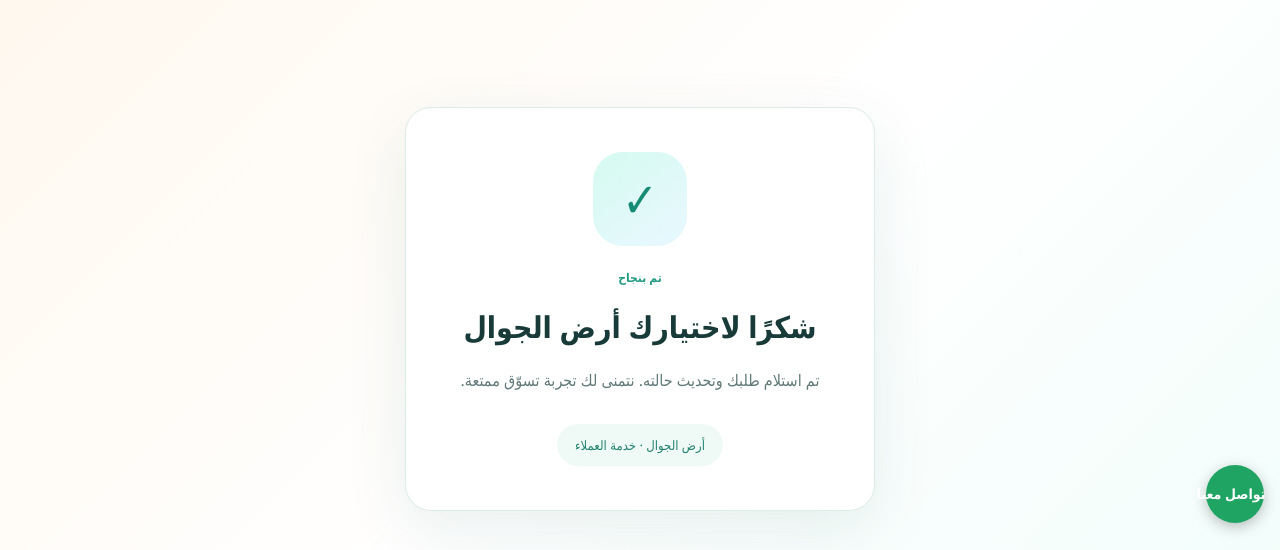
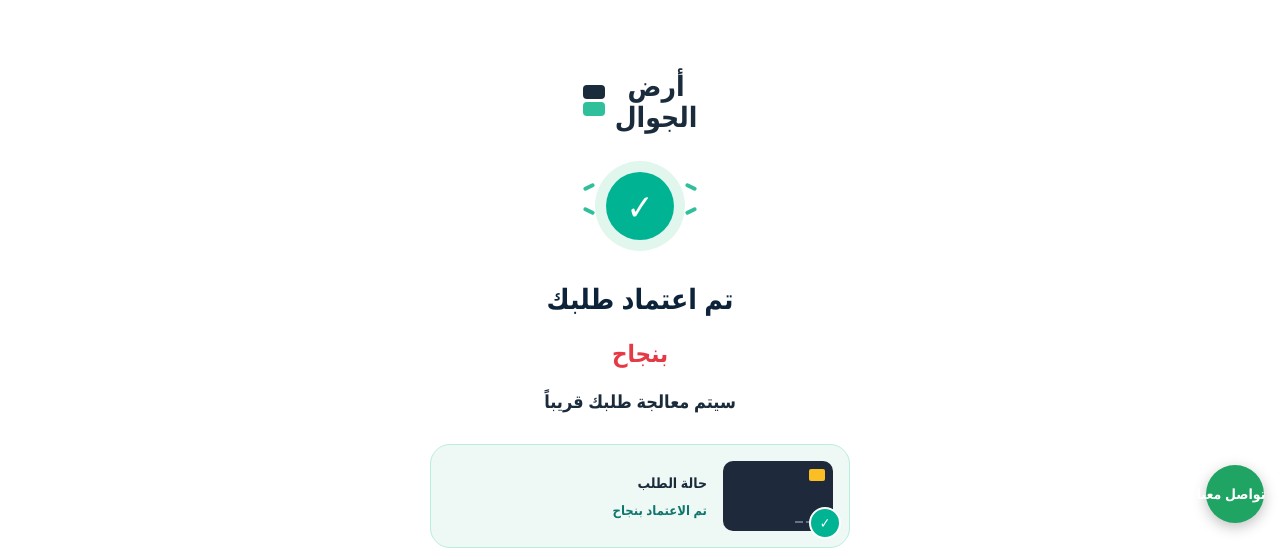
Before and after one commit to ffgg35646-ops/erd-algwal, a Next.js app: page /checkout/status/completed in a window 1280 px wide. Shown: the part 259-809 px from the top of the page. Built offline with nearby package versions, Linux system fonts and the light colour scheme; no server answers; the database is empty.

Commit message:
Update page.tsx

```diff
--- a/app/checkout/status/completed/page.tsx
+++ b/app/checkout/status/completed/page.tsx
@@ -2,14 +2,84 @@ export const metadata = { title: 'حالة الطلب | أرض الجوال' };
 
 export default function CompletedStatusPage() {
   return (
-    <main dir="rtl" style={{ minHeight: '100svh', display: 'grid', placeItems: 'center', padding: 24, overflow: 'hidden', background: 'linear-gradient(135deg,#fff7ed,#fff 52%,#f0fdfa)', color: '#183b3a', fontFamily: 'inherit' }}>
-      <section style={{ position: 'relative', width: '100%', maxWidth: 470, padding: '44px 28px', borderRadius: 26, textAlign: 'center', background: '#ffffff', border: '1px solid #dcece7', boxShadow: '0 20px 65px rgba(20,90,80,.09)' }}>
-        <div style={{ width: 94, height: 94, margin: '0 auto 22px', display: 'grid', placeItems: 'center', borderRadius: 30, background: 'linear-gradient(145deg,#d5faf0,#e9f8ff)', color: '#168b76', fontSize: 48 }}>✓</div>
-        <div style={{ color: '#249b83', fontSize: 12, fontWeight: 800 }}>تم بنجاح</div>
-        <h1 style={{ margin: '12px 0', fontSize: 30 }}>شكرًا لاختيارك أرض الجوال</h1>
-        <p style={{ margin: 0, color: '#617a78', fontSize: 16, lineHeight: 2 }}>تم استلام طلبك وتحديث حالته. نتمنى لك تجربة تسوّق ممتعة.</p>
-        <div style={{ marginTop: 28, display: 'inline-flex', padding: '10px 18px', borderRadius: 99, background: '#effaf6', color: '#24836f', fontSize: 13 }}>أرض الجوال · خدمة العملاء</div>
-      </section>
+    <main
+      dir="rtl"
+      style={{
+        minHeight: '100vh',
+        display: 'flex',
+        flexDirection: 'column',
+        alignItems: 'center',
+        justifyContent: 'center',
+        padding: '20px 16px',
+        backgroundColor: '#ffffff',
+        color: '#1a2b3c',
+        fontFamily: 'inherit',
+      }}
+    >
+      <div style={{ width: '100%', maxWidth: '420px', textAlign: 'center' }}>
+
+        {/* الشعار العلوي */}
+        <div style={{ display: 'flex', alignItems: 'center', justifyContent: 'center', gap: '10px', marginBottom: '30px' }}>
+          <b style={{ fontSize: '28px', fontWeight: 800, lineHeight: 1.1, color: '#1a2b3c' }}>
+            <span style={{ display: 'block' }}>أرض</span>
+            الجوال
+          </b>
+          <div style={{ display: 'flex', flexDirection: 'column', gap: '3px' }}>
+            <div style={{ width: '22px', height: '14px', backgroundColor: '#1a2b3c', borderRadius: '4px' }} />
+            <div style={{ width: '22px', height: '14px', backgroundColor: '#2fbf9b', borderRadius: '4px' }} />
+          </div>
+        </div>
+
+        {/* أيقونة الصح الأخضر */}
+        <div style={{ position: 'relative', width: '90px', height: '90px', margin: '0 auto 24px', display: 'flex', alignItems: 'center', justifyContent: 'center' }}>
+          <div style={{ position: 'absolute', inset: 0, borderRadius: '50%', backgroundColor: '#e1f6ed' }} />
+          <div style={{ width: '68px', height: '68px', borderRadius: '50%', backgroundColor: '#00b493', color: '#fff', fontSize: '36px', display: 'flex', alignItems: 'center', justifyContent: 'center', zIndex: 1 }}>
+            ✓
+          </div>
+          <span style={{ position: 'absolute', top: '24px', right: '-12px', width: '12px', height: '4px', backgroundColor: '#2fbf9b', borderRadius: '2px', transform: 'rotate(25deg)' }} />
+          <span style={{ position: 'absolute', top: '48px', right: '-12px', width: '12px', height: '4px', backgroundColor: '#2fbf9b', borderRadius: '2px', transform: 'rotate(-25deg)' }} />
+          <span style={{ position: 'absolute', top: '24px', left: '-12px', width: '12px', height: '4px', backgroundColor: '#2fbf9b', borderRadius: '2px', transform: 'rotate(-25deg)' }} />
+          <span style={{ position: 'absolute', top: '48px', left: '-12px', width: '12px', height: '4px', backgroundColor: '#2fbf9b', borderRadius: '2px', transform: 'rotate(25deg)' }} />
+        </div>
+
+        {/* العناوين والرسائل */}
+        <h1 style={{ fontSize: '28px', fontWeight: 800, color: '#0d233a', margin: '0 0 10px 0' }}>
+          تم اعتماد طلبك
+        </h1>
+
+        <h2 style={{ fontSize: '24px', fontWeight: 700, color: '#e63946', margin: '0 0 12px 0' }}>
+          بنجاح
+        </h2>
+
+        <p style={{ fontSize: '18px', fontWeight: 600, color: '#1a2b3c', margin: '0 0 28px 0' }}>
+          سيتم معالجة طلبك قريباً
+        </p>
+
+        {/* الصندوق السفلي */}
+        <div style={{ backgroundColor: '#eef9f6', border: '1px solid #bcece0', borderRadius: '20px', padding: '16px', display: 'flex', alignItems: 'center', gap: '16px' }}>
+          <div style={{ position: 'relative', width: '110px', height: '70px', backgroundColor: '#1e293b', borderRadius: '10px', padding: '8px', flexShrink: 0, display: 'flex', flexDirection: 'column', justifyContent: 'space-between' }}>
+            <div style={{ width: '16px', height: '12px', backgroundColor: '#fbbf24', borderRadius: '2px' }} />
+            <div style={{ display: 'flex', gap: '3px' }}>
+              <div style={{ width: '8px', height: '2px', backgroundColor: '#64748b' }} />
+              <div style={{ width: '8px', height: '2px', backgroundColor: '#64748b' }} />
+              <div style={{ width: '8px', height: '2px', backgroundColor: '#64748b' }} />
+            </div>
+            <div style={{ position: 'absolute', bottom: '-8px', right: '-8px', width: '32px', height: '32px', borderRadius: '50%', backgroundColor: '#00b493', border: '2px solid #fff', display: 'flex', alignItems: 'center', justifyContent: 'center', color: '#fff', fontSize: '14px' }}>
+              ✓
+            </div>
+          </div>
+
+          <div style={{ flex: 1, textAlign: 'right' }}>
+            <div style={{ fontSize: '14px', fontWeight: 700, color: '#1a2b3c', marginBottom: '4px' }}>
+              حالة الطلب
+            </div>
+            <div style={{ fontSize: '13px', color: '#0f766e', fontWeight: 700 }}>
+              تم الاعتماد بنجاح
+            </div>
+          </div>
+        </div>
+
+      </div>
     </main>
   );
 }
```
